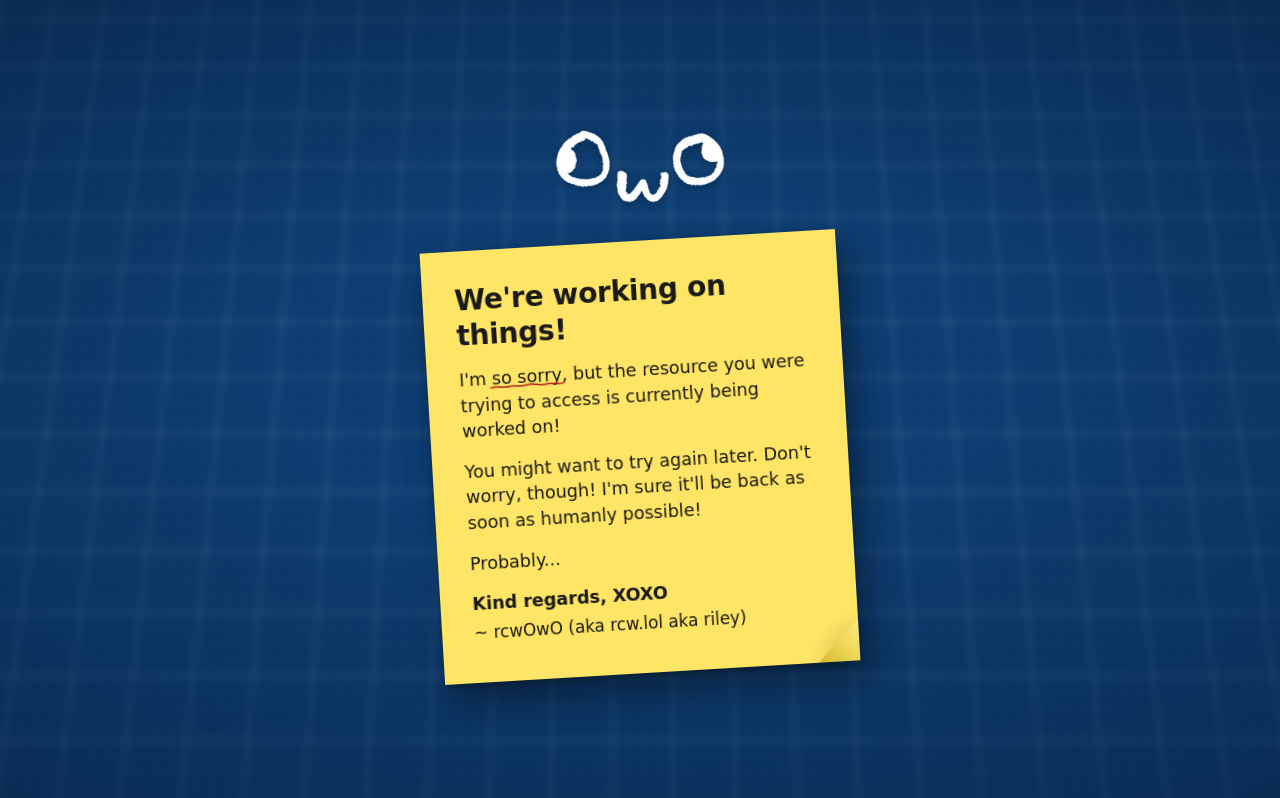
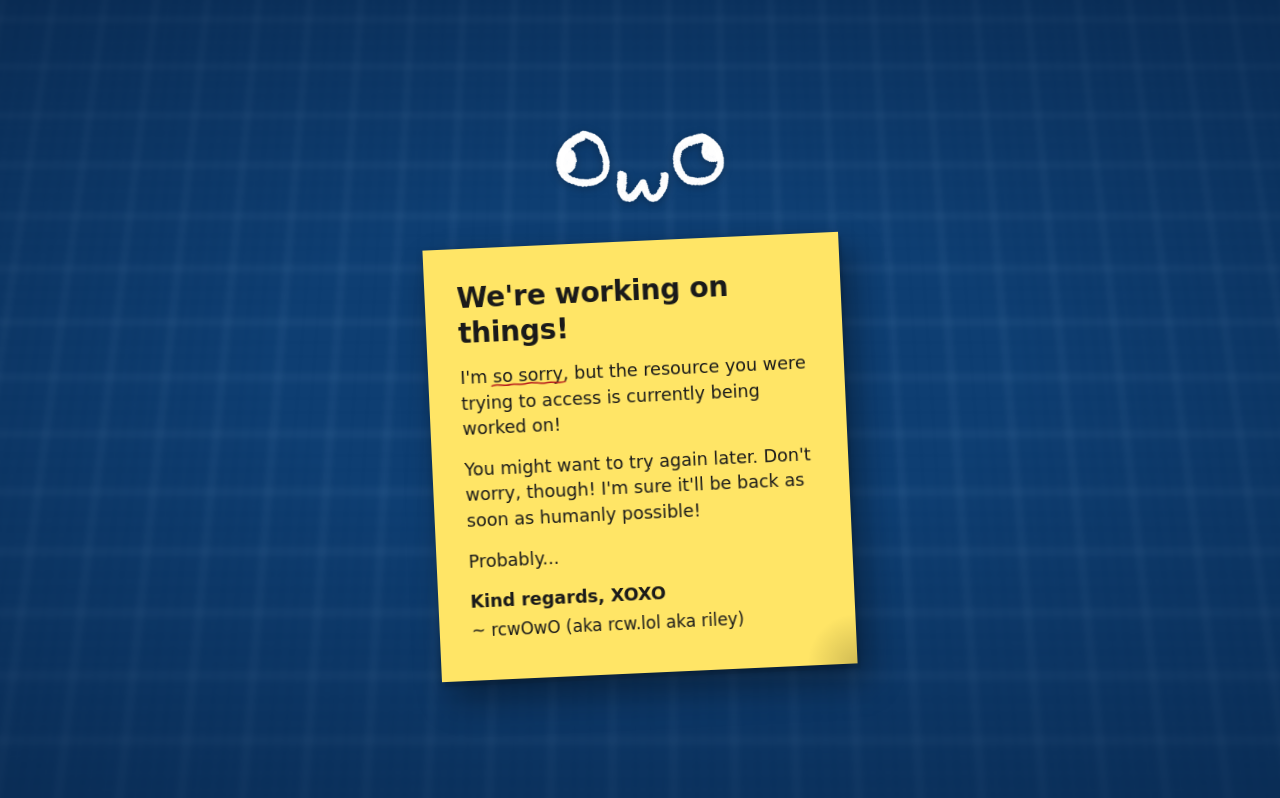
Before and after one commit to rcwowo/dowonpage, a plain HTML site: page index.html in a window 1280 px wide. Drawn offline with Linux system fonts and the light colour scheme; a web font is replaced by a local one.

Commit message:
Removed the ugly fold

```diff
--- a/index.html
+++ b/index.html
@@ -13,7 +13,6 @@
       --blueprint: #0a3a6e;
       --grid-line: rgba(160, 200, 240, 0.45);
       --sticky: #ffe566;
-      --sticky-fold: #e0c93a;
       --ink: #1a1a1a;
       --pen: #c62828;
     }
@@ -112,7 +111,7 @@
     }
 
     .note {
-      --tilt: -3.4deg;
+      --tilt: -2.6deg;
       position: relative;
       width: min(92vw, 26rem);
       aspect-ratio: 1;
@@ -142,24 +141,6 @@
         rgba(0, 0, 0, 0.18) 0%,
         transparent 68%
       );
-      pointer-events: none;
-    }
-
-    .note::after {
-      content: "";
-      position: absolute;
-      right: 0;
-      bottom: 0;
-      width: 2.6rem;
-      height: 2.6rem;
-      background: linear-gradient(
-        225deg,
-        #f7e98a 0%,
-        #f0dc5c 42%,
-        #d4b82e 100%
-      );
-      clip-path: polygon(100% 0, 0 100%, 100% 100%);
-      box-shadow: -5px -5px 12px rgba(0, 0, 0, 0.28);
       pointer-events: none;
     }
 
```
